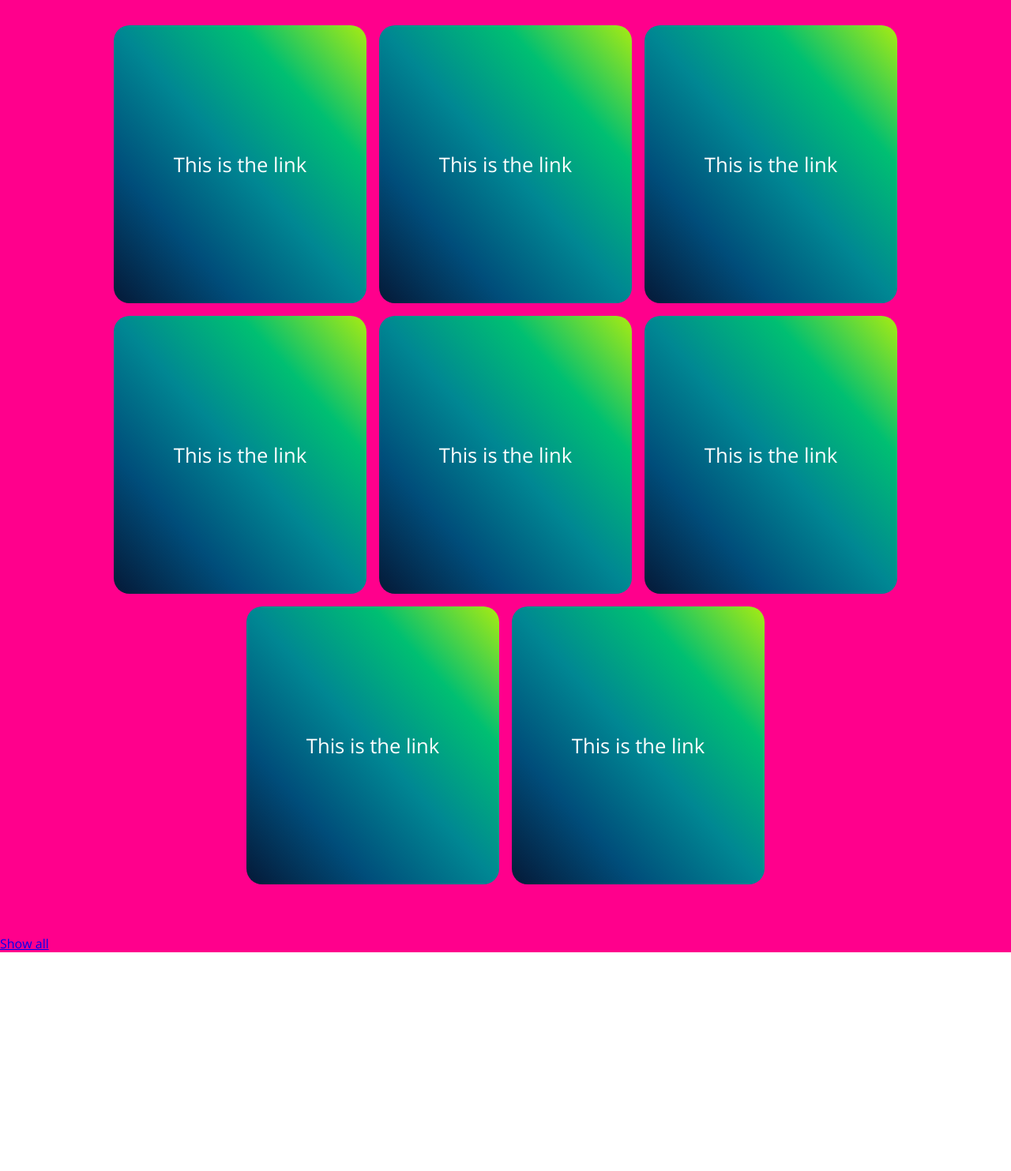
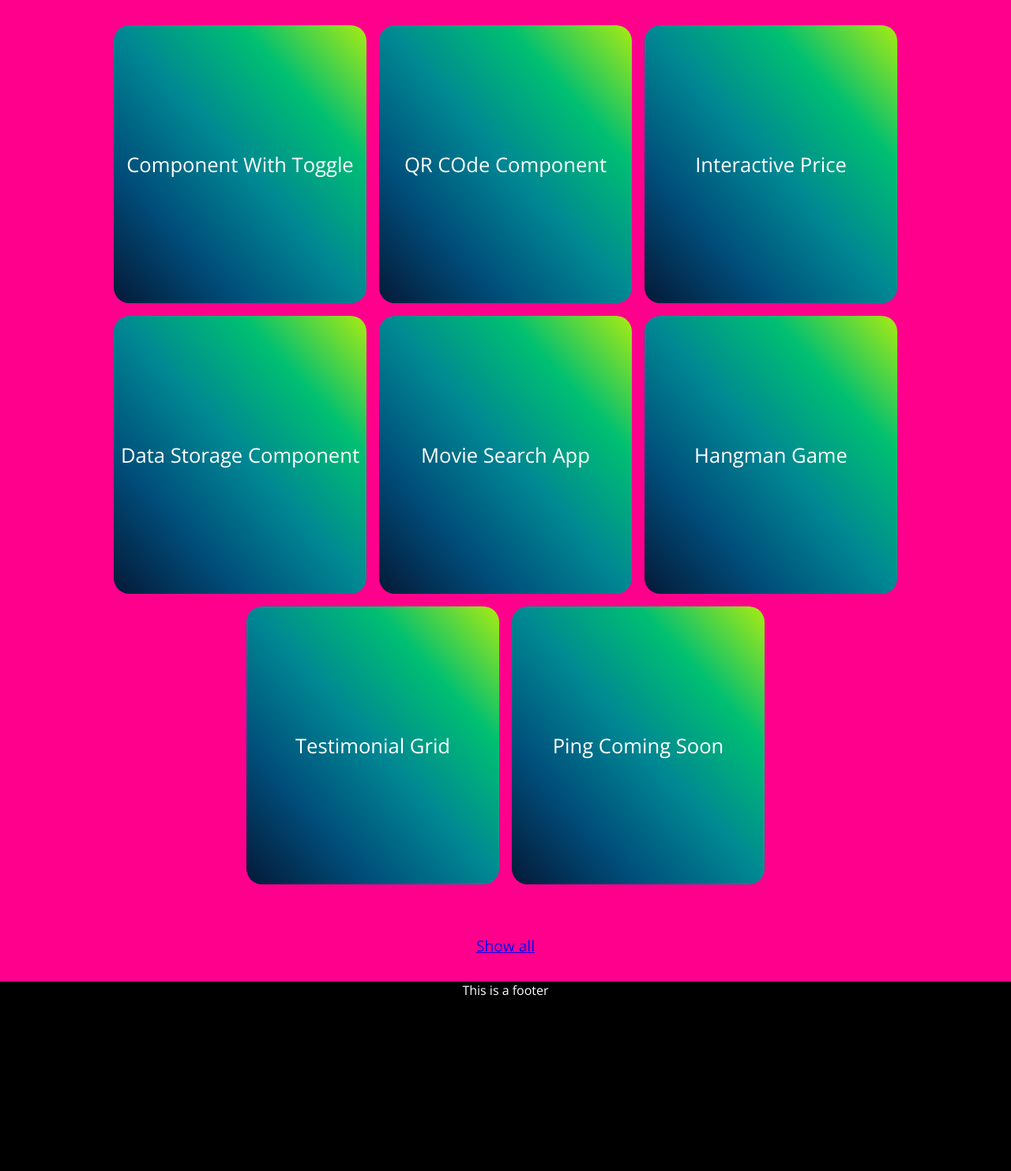
Before and after one commit to skyv26/aakash_kossy, a plain HTML site: page index.html in a window 1280 px wide. Shown: the part 897-2380 px from the top of the page at 79% size. Before the commit the page ends 2103 px from the top, so only its background shows below. Drawn offline with nearby package versions, Linux system fonts and the light colour scheme.

Commit message:
added project live links

```diff
--- a/css/style.css
+++ b/css/style.css
@@ -86,3 +86,17 @@
         background-color: cornsilk !important;
     }
 }
+
+#profile-link{
+    text-align: center;
+    font-size: 1.2rem;
+    padding-bottom: 2rem;
+}
+
+#footer{
+    width: 100%;
+    height: 15rem;
+    background-color: black;
+    color: white;
+    text-align: center;
+}
--- a/index.html
+++ b/index.html
@@ -15,7 +15,7 @@
     <nav id="navbar">
       <a class="navbar-link" href ="#welcome-section">About</a>
       <a class="navbar-link" href="#projects">Work</a>
-      <a class="navbar-link" href="#">Contact</a>
+      <a class="navbar-link" href="#footer">Contact</a>
     </nav>
 
     <main class="main">
@@ -27,17 +27,21 @@
       <section id="projects" class="section">
         <h1 class="section-heading">These are some of my projects</h1>
         <div class="project-tile">
-          <a href="#" class="projects-tile--proj">This is the link</a>
-          <a href="#" class="projects-tile--proj">This is the link</a>
-          <a href="#" class="projects-tile--proj">This is the link</a>
-          <a href="#" class="projects-tile--proj">This is the link</a>
-          <a href="#" class="projects-tile--proj">This is the link</a>
-          <a href="#" class="projects-tile--proj">This is the link</a>
-          <a href="#" class="projects-tile--proj">This is the link</a>
-          <a href="#" class="projects-tile--proj">This is the link</a>
+          <a href="https://skyv26.github.io/pricing-component-with-toggle/" class="projects-tile--proj">Component With Toggle</a>
+          <a href="https://skyv26.github.io/QrCode-Component/" class="projects-tile--proj">QR COde Component</a>
+          <a href="https://skyv26.github.io/interactive-price-component/" class="projects-tile--proj">Interactive Price</a>
+          <a href="https://skyv26.github.io/Fylo-Data-Storage/" class="projects-tile--proj">Data Storage Component</a>
+          <a href="https://kosyabone.github.io/movie-search-app" class="projects-tile--proj">Movie Search App</a>
+          <a href="https://hangman-8.herokuapp.com/" class="projects-tile--proj">Hangman Game</a>
+          <a href="https://skyv26.github.io/testimonial-grid-section/" class="projects-tile--proj">Testimonial Grid</a>
+          <a href="https://skyv26.github.io/ping-coming-soon/" class="projects-tile--proj">Ping Coming Soon</a>
         </div>
 
         <a id="profile-link" href="#" target="_blank">Show all</a>
+      </section>
+
+      <section id="footer">
+        <p>This is a footer</p>
       </section>
 
     </main>
```
